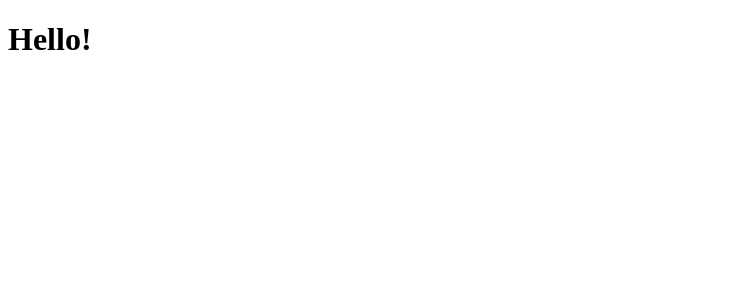
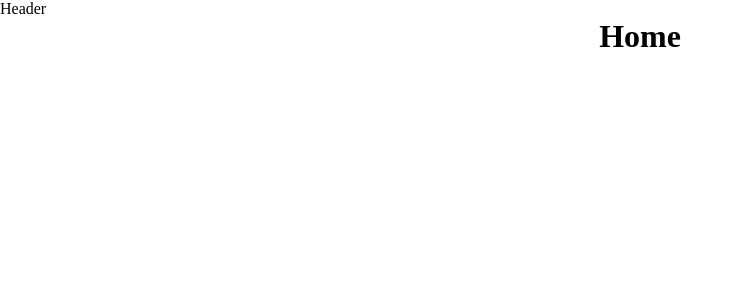
Before and after one commit to kelvenFigueiredo/livros_vai_na_web, a React (Vite) app: page / in a window 1280 px wide. Shown: the top 300 px of the page, without its empty margins (0-744 px from the left). Built offline with nearby package versions, Linux system fonts and the light colour scheme.

Commit message:
FEAT: add app and main files

```diff
--- a/src/App.jsx
+++ b/src/App.jsx
@@ -1,10 +1,13 @@
-import { useState } from 'react'
+import React from 'react';
+import './assets/Style/globalStyle.scss';
+import AppRoute from './routes/AppRoute';
 
-function App() {
-  const [count, setCount] = useState(0)
 
+const App = () => {
   return (
-   <h1>Hello!</h1>
+    <>
+      <AppRoute/>
+    </>
   )
 }
 
--- a/src/main.jsx
+++ b/src/main.jsx
@@ -5,5 +5,5 @@
 createRoot(document.getElementById('root')).render(
   <StrictMode>
     <App />
-  </StrictMode>,
+  </StrictMode>
 )
```
